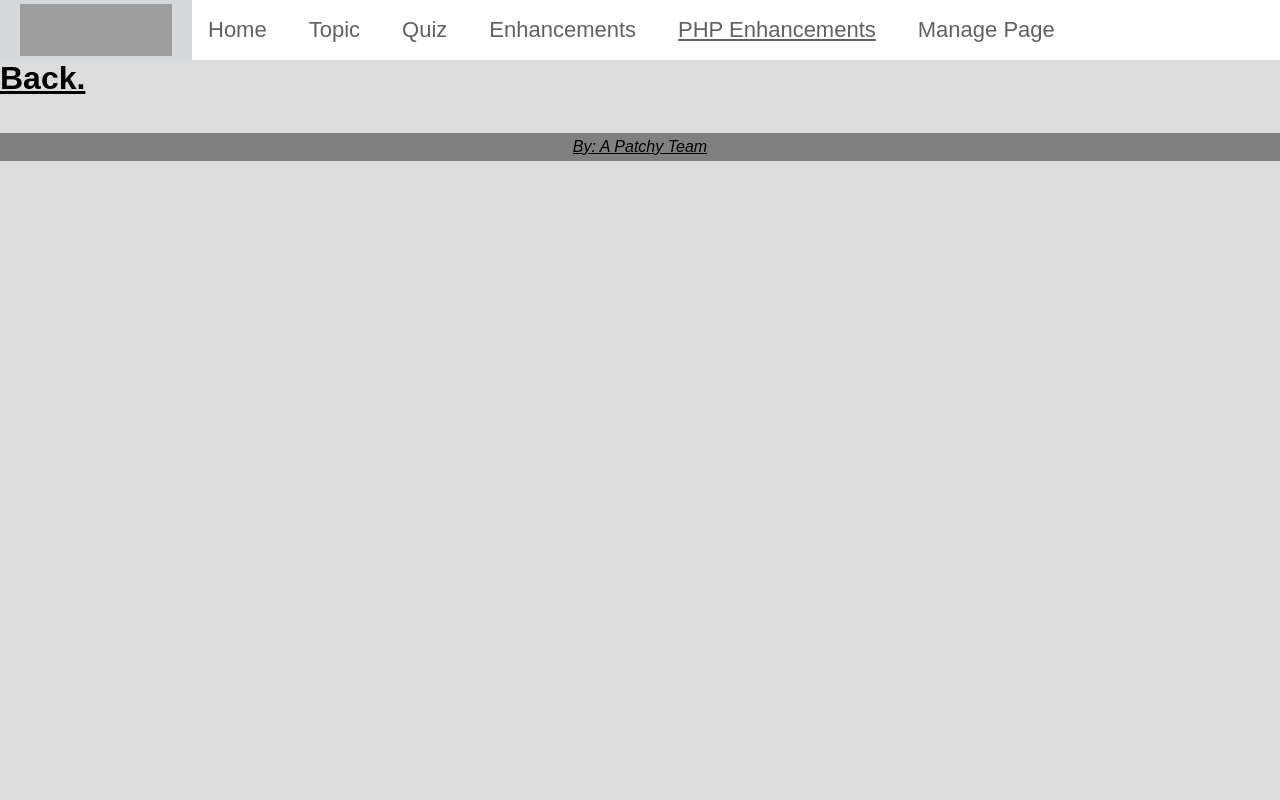
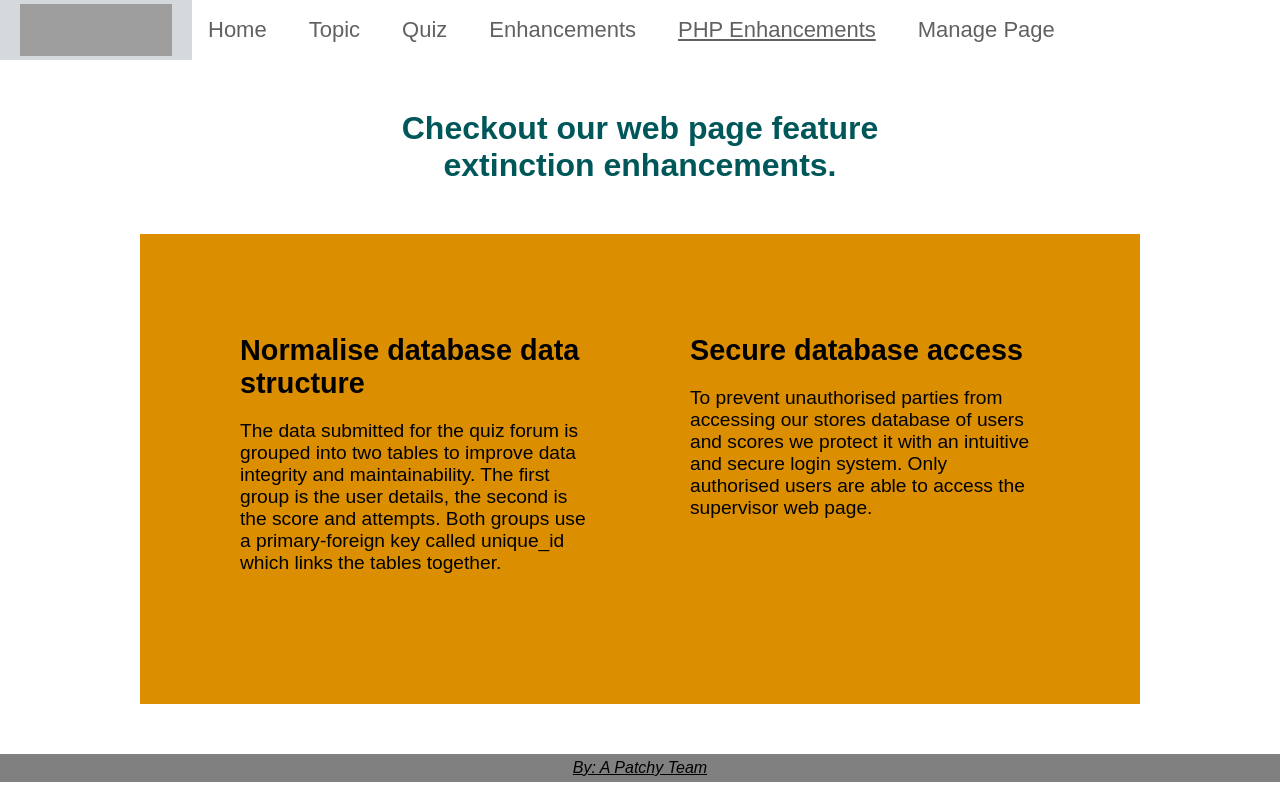
Before and after one commit to BossEliminated/COS10026-A2-Project, a PHP site: page /phpenhancements.php in a window 1280 px wide. Run offline with PHP 8.4, Linux system fonts and the light colour scheme; grey boxes are pictures that could not be loaded.

Commit message:
Unfinished enhancement page

```diff
--- a/css/master.css
+++ b/css/master.css
@@ -4,31 +4,24 @@ Purpose: Deliver our Apache server content in a manner that is easy and beautifu
 */
 
 /* -------------------- Global -------------------- */
-body { /*Nick T*/
-  /* removes body default margin */
+body { /*Nick T - Removes body default margin*/
   background: gainsboro;
   margin: 0px;
 }
 
-
-dialog {
-	top:100px;
-}
-
-*, *::after, *::before { /*Nick T*/
-  /* sets the total width and height of an element to include border and padding */
+*, *::after, *::before { /*Nick T - Sets the total width and height of an element to include border and padding */
   box-sizing: border-box;
 }
 
-html { /*Nick T*/
-  /* font stack */
+html { /*Nick T - Font stack*/
   font-family: Century Gothic,CenturyGothic,AppleGothic,sans-serif;
 }
 
-p,a,h1,h2 { /*Nick T*/
-  /* remove deafult margin */
+p, a, h1, h2 { /*Nick T - Remove deafult margin*/
   margin: 0px;
-  /* set deafult colour */
+}
+
+a { /*Nick T*/
   color: black;
 }
 
@@ -316,55 +309,51 @@ th.declinegrowthtable{ /*Chris*/
 
 /* ----------------- Quiz page ---------------- */
 
-.quiz-body {
+.quiz-body { /*Nick T*/
   background-color: white;
 }
 
-.quiz-main-headding {
+.quiz-main-headding { /*Nick T*/
   text-align: center;
   font-family: serif;
   margin: 70px;
-}
-
-.quiz-main-headding p,h1,h2 {
   color: #005759;
 }
 
-.quiz-title {
+.quiz-title { /*Nick T*/
   font-size: 40px;
   margin: 15px;
 }
 
-.quiz-content {
+.quiz-content { /*Nick T*/
   width: 80%;
   max-width: 800px;
   margin: auto;
 }
 
-.quiz-body label {
+.quiz-body label { /*Nick T*/
   color: black;
 }
 
-.quiz-fieldset {
+.quiz-fieldset { /*Nick T*/
   margin: 25px 0px;
   padding: 10px;
   border: none;
   color: #005759;
 }
 
-.quiz-question{
+.quiz-question { /*Nick T*/
   font-weight: bold;
 }
 
-.quiz-results{
+.quiz-results { /*Nick T*/
   margin: 30px auto;
-  /* background-color: gray; */
   border-radius: 0.5rem;
   box-shadow: 0 5px 15px rgba(0, 0, 0, 0.1);
   padding: 30px;
 }
 
-.quiz-button {
+.quiz-button { /*Nick T*/
   border-radius: 5px;
   padding: 10px 25px;
   font-size: 17px;
@@ -587,6 +576,55 @@ table.manage_table tr td:last-child {
 	display:block;
 }
 
+/* ----------------- PHP Enhancements ---------------- */
+
+.php-enh-body {
+  background-color: white;
+  color: #005759;
+}
+
+.php-enh-main {
+  width: 90%;
+  max-width: 1000px;
+  margin: 50px auto;
+}
+
+.php-enh-headding {
+  width: 500px;
+  text-align: center;
+  margin: 0px auto;
+  padding-bottom: 50px;
+}
+
+.php-enh-content-flex {
+  display: flex;
+  background-color: #db8f00;
+  font-size: 1.2em;
+  color: black;
+  padding: 100px 0px;
+  justify-content: space-evenly;
+}
+
+.php-enh-content {
+  margin-bottom: 30px;
+  max-width: 350px;
+}
+
+.php-enh-content p {
+  color: black;
+}
+
+.php-enh-content h2 {
+  margin-bottom: 20px;
+}
+
+/* .php-enh-hr {
+  height: 0.1em;
+  background-color: #005759;
+  margin-bottom: 30px;
+  width: 100%;
+} */
+
 /* ----------------- Footer ---------------- */
 
 footer {
--- a/phpenhancements.php
+++ b/phpenhancements.php
@@ -3,9 +3,24 @@
   <?php $title = 'PHP Enhancements'; include './header.inc' ?>
   <body>
     <?php $select = 5; include './menu.inc' ?>
-  <body>
-    <h1><a href="./">Back.</a></h1>
-    <br><br>
+  <body class="php-enh-body">
+    <div class="php-enh-main">
+      <div class="php-enh-headding">
+        <h1>Checkout our web page feature extinction enhancements.</h1>
+      </div>
+      <div class="php-enh-content-flex">
+        <div class="php-enh-content">
+          <h2>Normalise database data structure</h2>
+          <p>The data submitted for the quiz forum is grouped into two tables to improve data integrity and maintainability. The first group is the user details, the second is the score and attempts. Both groups use a primary-foreign key called unique_id which links the tables together.</p>
+        </div>
+        <!-- <hr class="php-enh-hr">
+        <hr class="php-enh-hr"> -->
+        <div class="php-enh-content">
+          <h2>Secure database access</h2>
+          <p>To prevent unauthorised parties from accessing our stores database of users and scores we protect it with an intuitive and secure login system. Only authorised users are able to access the supervisor web page.</p>
+        </div>
+      </div>
+    </div>
     <?php include './footer.inc'; ?>
   </body>
 </html>
```
Also changed, not shown: other parts of css/master.css (+22 -22 lines).
